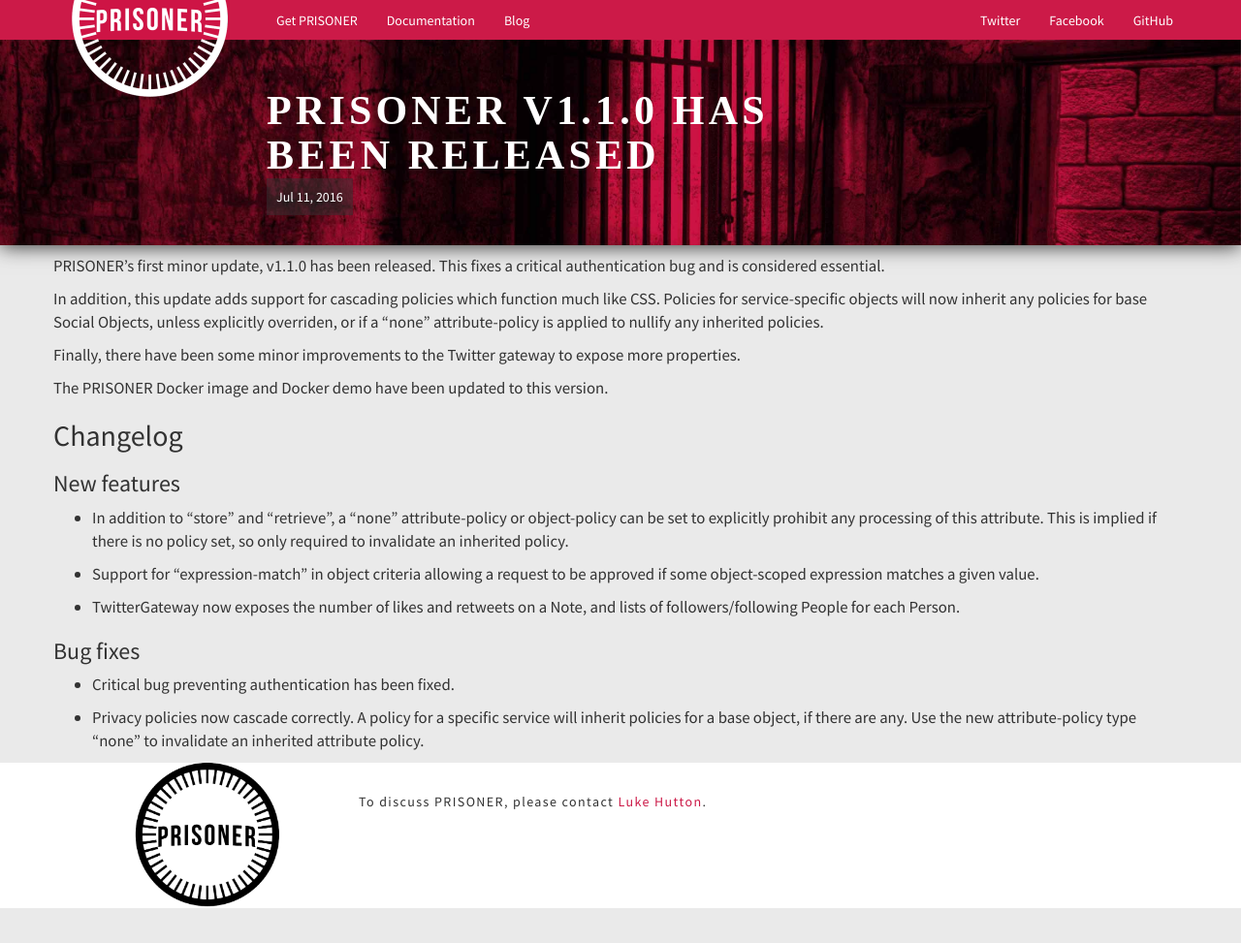
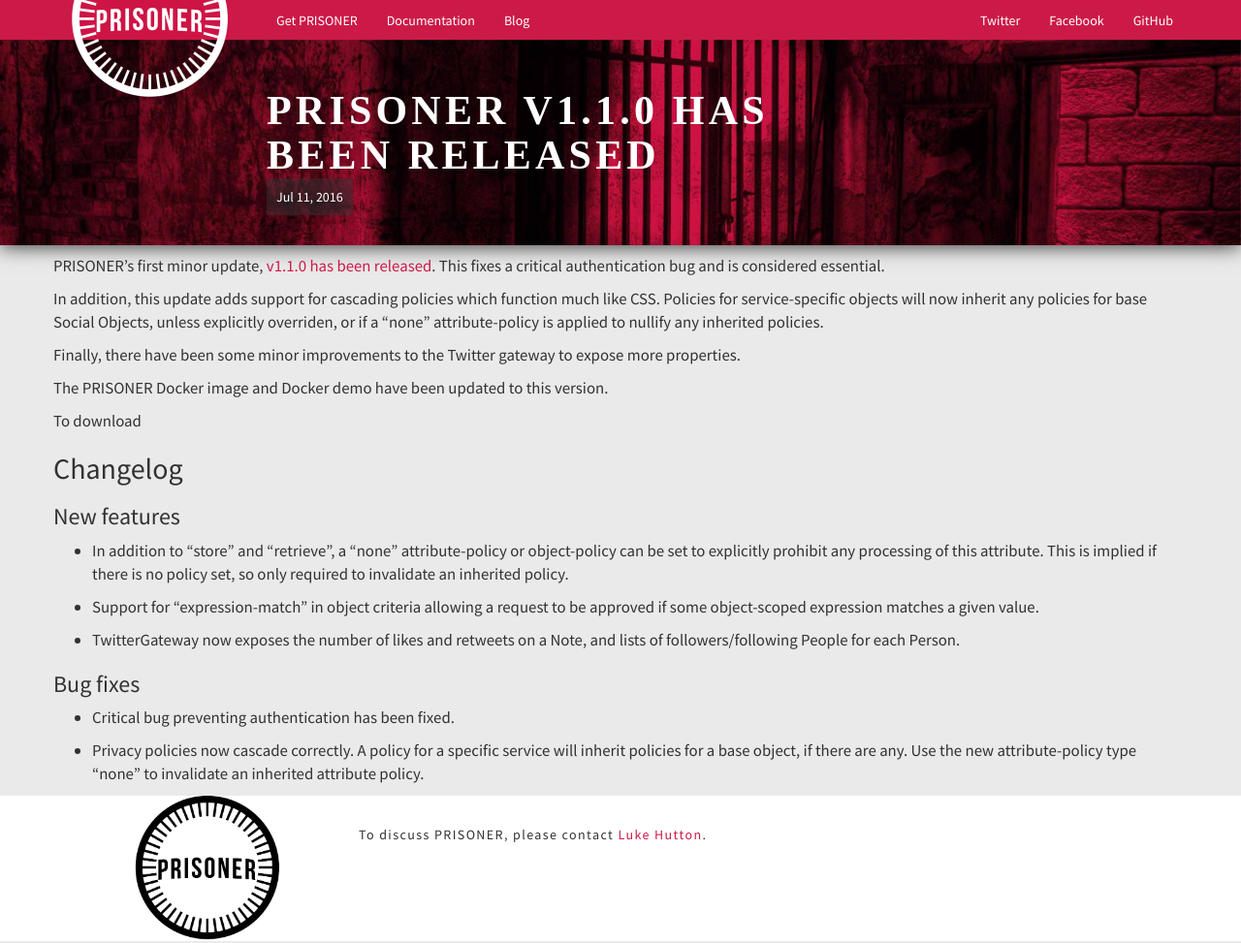
Before and after one commit to uoscompsci/PRISONER, a Jekyll site: the page built from _posts/2016-07-11-v110.markdown, in a window 1280 px wide. Shown: the whole page at 97% size. Built offline with Jekyll 4.4.1, drawn with Linux system fonts in a browser that asks for light colours; nearby versions of some CDN libraries; before the commit the page ends 939 px from its top, so only the background shows below that; some of the changed lines change nothing that is shown.

Commit message:
prisoner announce post added

```diff
--- a/_posts/2016-07-11-v110.markdown
+++ b/_posts/2016-07-11-v110.markdown
@@ -1,11 +1,11 @@
 ---
 layout: post
 title:  "PRISONER v1.1.0 has been released"
-date:   2016-07-11 14:00:00 +0000
+date:   2016-07-11 14:00:00 +0100
 categories: prisoner
 ---
 
-PRISONER's first minor update, v1.1.0 has been released. This fixes a critical authentication bug and is considered essential.
+PRISONER's first minor update, [v1.1.0 has been released](https://github.com/uoscompsci/PRISONER/releases/tag/v1.1.0). This fixes a critical authentication bug and is considered essential.
 
 In addition, this update adds support for cascading policies which function much like CSS.
 Policies for service-specific objects will now inherit any policies for base Social Objects, unless explicitly overriden, or if a "none" attribute-policy is applied to nullify any inherited policies.
@@ -13,6 +13,8 @@
 Finally, there have been some minor improvements to the Twitter gateway to expose more properties.
 
 The PRISONER Docker image and Docker demo have been updated to this version.
+
+To download
 
 ## Changelog
 
```
